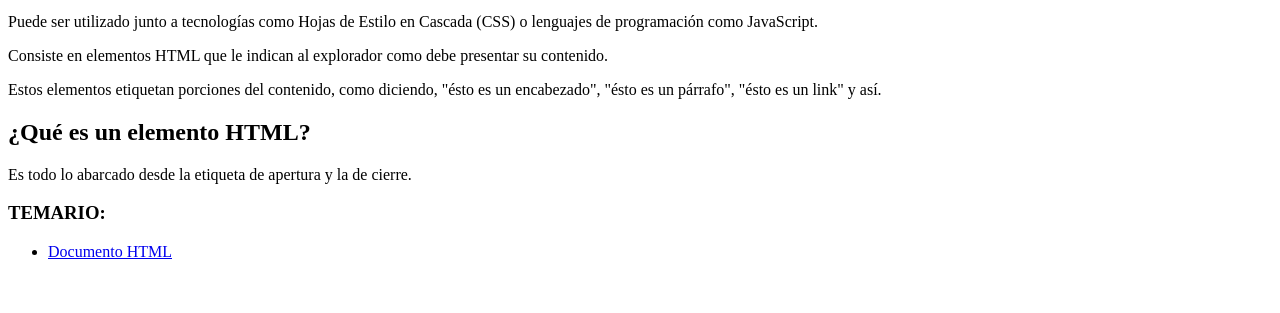
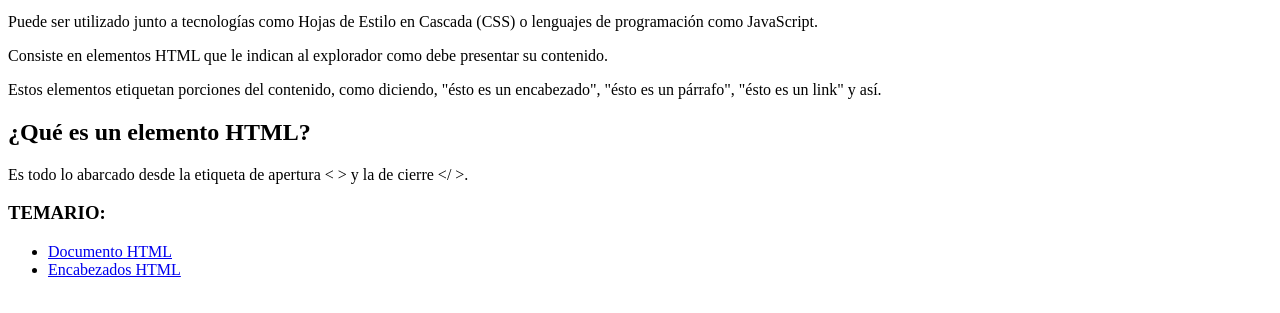
Before and after one commit to ibanezfr/conceptos-de-html, a plain HTML site: page index.html in a window 1280 px wide. Shown: the part 101-414 px from the top of the page. Drawn offline with Linux system fonts and the light colour scheme.

Commit message:
ref(html)

```diff
--- a/index.html
+++ b/index.html
@@ -19,12 +19,13 @@
     <p>Estos elementos etiquetan porciones del contenido, como diciendo, "ésto es un encabezado", "ésto es un párrafo",
         "ésto es un link" y así.</p>
     <h2>¿Qué es un elemento HTML?</h2>
-    <p>Es todo lo abarcado desde la etiqueta de apertura y la de cierre.</p>
+    <p>Es todo lo abarcado desde la etiqueta de apertura &lt; &gt; y la de cierre &lt;/ &gt;.</p>
     <h3>TEMARIO:</h3>
     <ul>
         <li>
             <a href="./temario/documento.html">Documento HTML
         </li>
+        <li><a href="./temario/encabezados.html">Encabezados HTML</a></li>
     </ul>
 </body>
 
```
